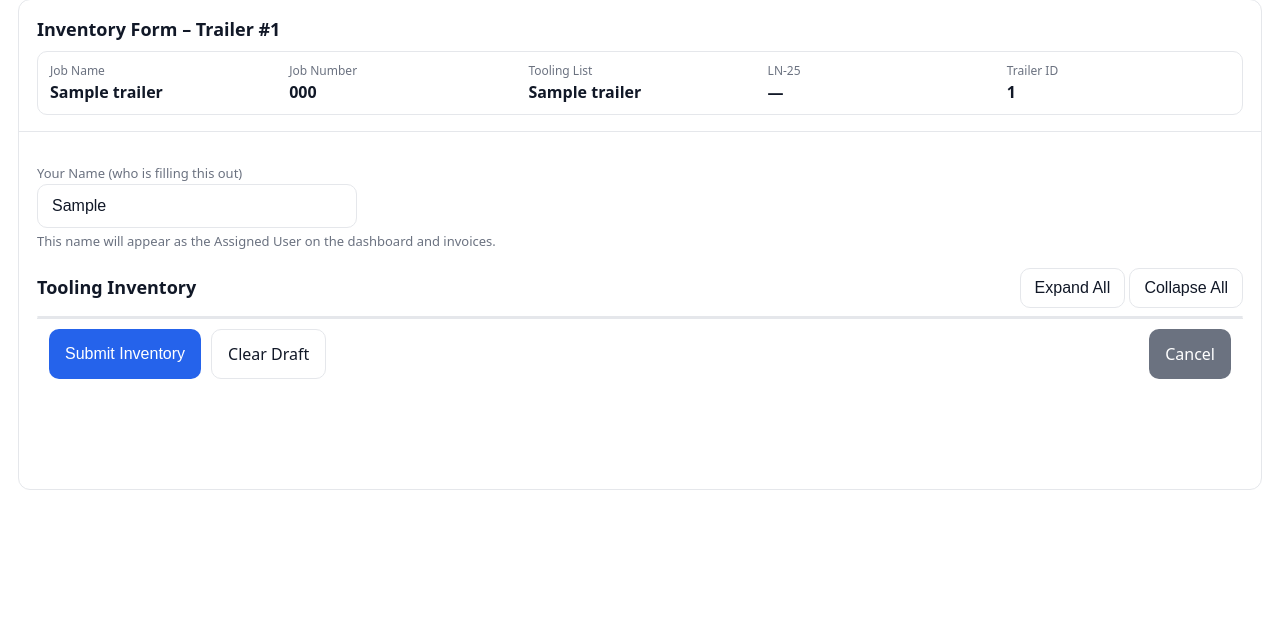
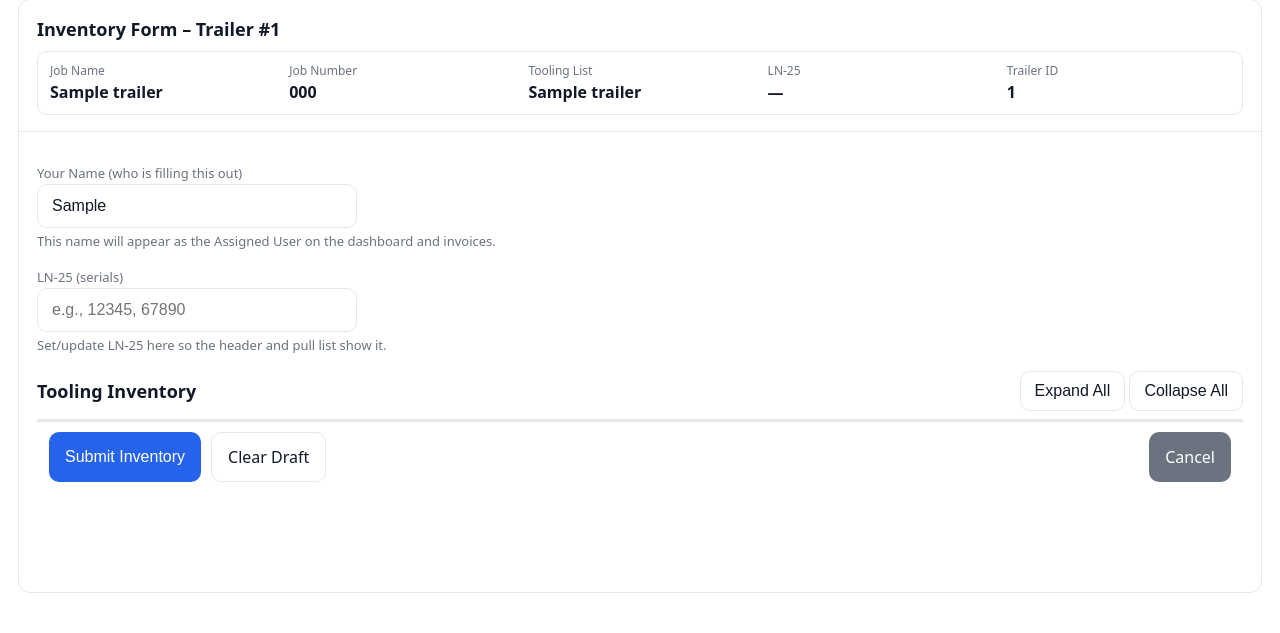
Before and after one commit to ColtonBaum/Inventory-app, a Flask app: page /trailer/1 in a window 1280 px wide. Shown: the part 93-726 px from the top of the page. Run offline with Flask 3, Linux system fonts and the light colour scheme; tables that the repository leaves empty hold one stand-in row (values such as "Sample post").

Commit message:
LN-25 handling: broaden helpers & persist from form; inventory_form header cleanup + hidden LN-25 passthrough

```diff
--- a/routes/trailer_assignment.py
+++ b/routes/trailer_assignment.py
@@ -9,15 +9,21 @@ trailer_assignment_bp = Blueprint('trailer_assignment', __name__)
 
 # ---- LN-25 helpers (normalize form keys, write to whatever attribute exists) ----
 LN25_FORM_KEYS = [
+    # common
     "ln_25s", "ln_25", "ln25",
-    "LN_25", "LN25", "LN_25s",
-    "ln25s", "lN-25s"  # historical alias from older form
+    "LN_25", "LN25", "LN_25s", "ln25s",
+    # historical typos/aliases
+    "lN-25s", "lN_25s",
+    # "serial" style keys sometimes used on forms
+    "ln_25_serial", "ln25_serial", "ln_25_serials", "ln25_serials"
 ]
 
+# Any attribute names your Trailer model might actually have
 LN25_ATTRS_ON_MODEL = [
     "ln_25s", "ln_25", "ln25",
-    "lN_25s", "LN_25", "LN25",
-    "LN_25s", "ln25s"
+    "lN_25s", "LN_25", "LN25", "LN_25s", "ln25s",
+    # serial variants commonly seen
+    "ln_25_serial", "ln25_serial", "ln_25_serials", "ln25_serials",
 ]
 
 def _get_ln25_from_form(form) -> str | None:
@@ -30,8 +36,9 @@ def _get_ln25_from_form(form) -> str | None:
     return None
 
 def _apply_ln25_to_model(obj: Trailer, value: str | None) -> str | None:
-    """Write value to the first LN-25 attribute that actually exists on the model.
-       Returns the attribute name used, or None if nothing matched.
+    """
+    Write value to the first LN-25 attribute that actually exists on the model.
+    Returns the attribute name used, or None if nothing matched or value is empty.
     """
     if not value:
         return None
@@ -40,6 +47,7 @@ def _apply_ln25_to_model(obj: Trailer, value: str | None) -> str | None:
             setattr(obj, attr, value)
             return attr
     return None
+
 
 # -----------------------------------------------------------------------------
 # CREATE / ASSIGN
--- a/templates/inventory_form.html
+++ b/templates/inventory_form.html
@@ -90,25 +90,47 @@
     <h2>Inventory Form – Trailer #{{ trailer.id }}</h2>
 
     {# LN-25 display-only with broad fallbacks #}
-    {% set ln25 = trailer.ln_25s or trailer.ln_25 or trailer.ln25 or trailer.lN_25s
-                  or trailer.LN_25 or trailer.LN25 or trailer.LN_25s or trailer.ln25s %}
+    {% set ln25 = trailer.ln_25s
+      or trailer.ln_25
+      or trailer.ln25
+      or trailer.lN_25s
+      or trailer.LN_25
+      or trailer.LN25
+      or trailer.LN_25s
+      or trailer.ln25s
+      or trailer.ln_25_serial
+      or trailer.ln25_serial
+      or trailer.ln_25_serials
+      or trailer.ln25_serials %}
 
     <!-- Clean header -->
     <div class="meta-clean">
-      <div><span class="k">Job Name</span>
-           <span class="v">{{ trailer.job_name or '—' }}</span></div>
+      <div>
+        <span class="k">Job Name</span>
+        <span class="v">{{ trailer.job_name or '—' }}</span>
+      </div>
 
-      <div><span class="k">Job Number</span>
-           <span class="v">{{ trailer.job_number or '—' }}</span></div>
+      <div>
+        <span class="k">Job Number</span>
+        <span class="v">{{ trailer.job_number or '—' }}</span>
+      </div>
 
-      <div><span class="k">Tooling List</span>
-           <span class="v">{{ trailer.tooling_list_name or trailer.inventory_type or '—' }}</span></div>
+      <div>
+        <span class="k">Tooling List</span>
+        <span class="v">{{ trailer.tooling_list_name or trailer.inventory_type or '—' }}</span>
+      </div>
 
-      <div><span class="k">LN-25</span>
-           <span class="v">{{ ln25 or '—' }}</span></div>
+      <div>
+        <span class="k">LN-25</span>
+        <span class="v" id="ln25-header-val">{{ ln25 or '—' }}</span>
+      </div>
 
-      <div><span class="k">Trailer ID</span>
-           <span class="v">{{ trailer.trailer_id or trailer.id }}</span></div>
+      <div>
+        <span class="k">Trailer ID</span>
+        <span class="v">
+          {{ trailer.tool_trailer_id or trailer.trailer_id or trailer.id }}
+        </span>
+      </div>
     </div>
   </div>
 
@@ -120,6 +142,13 @@
         <label class="label">Your Name (who is filling this out)</label><br/>
         <input type="text" name="assigned_user" value="{{ trailer.assigned_user or '' }}" placeholder="e.g., Jane Smith" autocomplete="name" />
         <div class="hint">This name will appear as the Assigned User on the dashboard and invoices.</div>
+      </div>
+
+      {# Inline LN-25 editor: saves via existing trailer_update, no DB change #}
+      <div class="name-field">
+        <label class="label">LN-25 (serials)</label><br/>
+        <input type="text" name="LN_25" value="{{ ln25 or '' }}" placeholder="e.g., 12345, 67890" />
+        <div class="hint">Set/update LN-25 here so the header and pull list show it.</div>
       </div>
       {% endif %}
 
@@ -332,6 +361,15 @@
       }
     }
     document.querySelectorAll('.item').forEach(wireItem);
+
+    /* Live-sync LN-25 input to header value */
+    const ln25Input = document.querySelector('input[name="LN_25"]');
+    const ln25Header = document.getElementById('ln25-header-val');
+    if (ln25Input && ln25Header) {
+      const sync = () => { ln25Header.textContent = ln25Input.value.trim() || '—'; };
+      ln25Input.addEventListener('input', sync);
+      sync();
+    }
   });
 </script>
 
```
